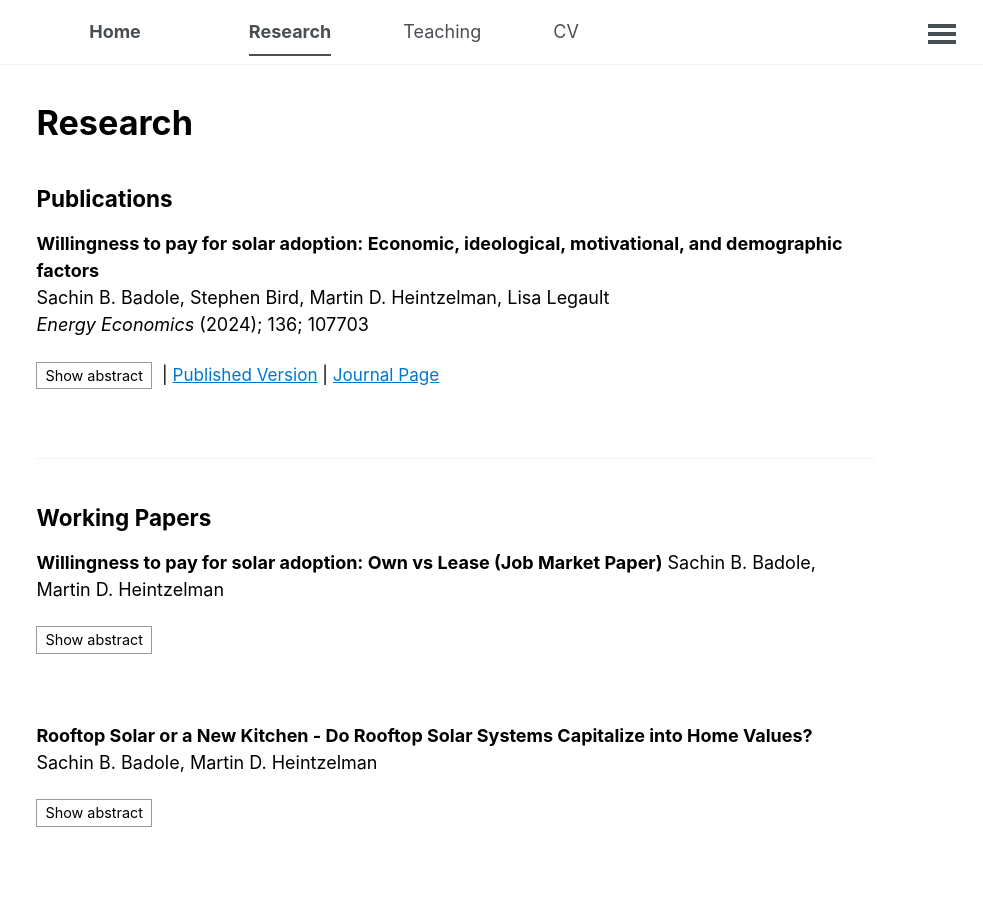
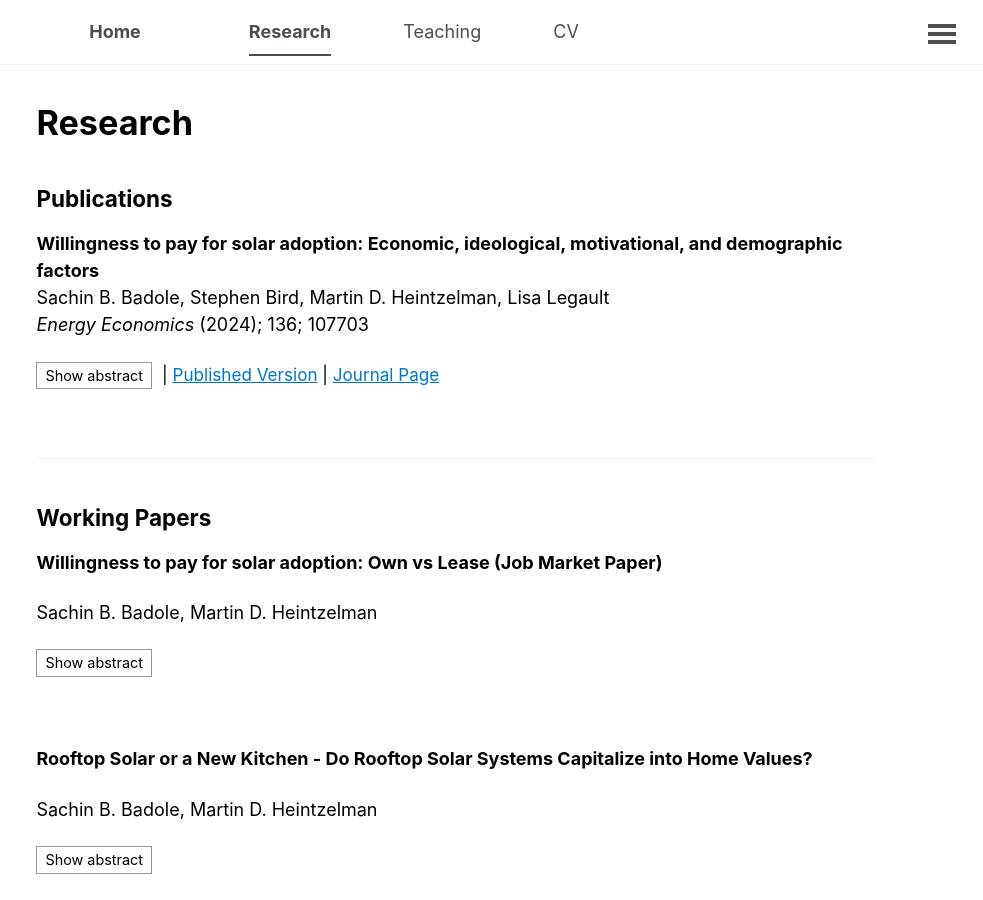
Before and after one commit to sachin-b-badole/sachin-b-badole.github.io, a Jekyll site: the page built from _pages/research.md, in a window 1280 px wide and 900 px high. Shown: the whole window, without its empty margins (297-1280 px from the left). Built offline with Jekyll 4.4.1, drawn with Linux system fonts in a browser that asks for light colours.

Commit message:
Update research.md

```diff
--- a/_pages/research.md
+++ b/_pages/research.md
@@ -35,15 +35,15 @@
 </details>
 <br>
 {% endfor %}
+---
 
----
 ## Working Papers
 
 {% assign wps = site.publications | where: "type", "working paper" | sort: "order" %}
 {% for p in wps %}
 **{{ p.title }}**
+{% if p.status %} ({{ p.status }}){% endif %}
 {{ p.authors | join: ", " }}
-{% if p.status %} ({{ p.status }}){% endif %}
 {% if p.journal %}_{{ p.journal }}_{% endif %}
 
 <details class="paper-details">
```
